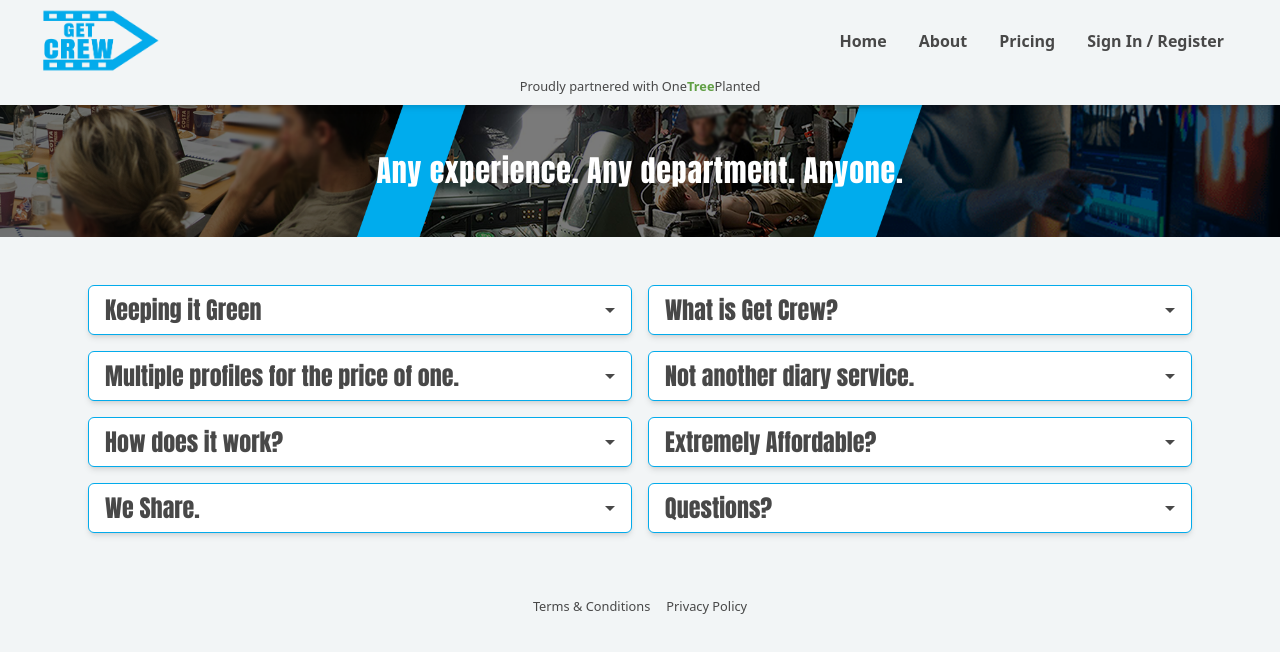
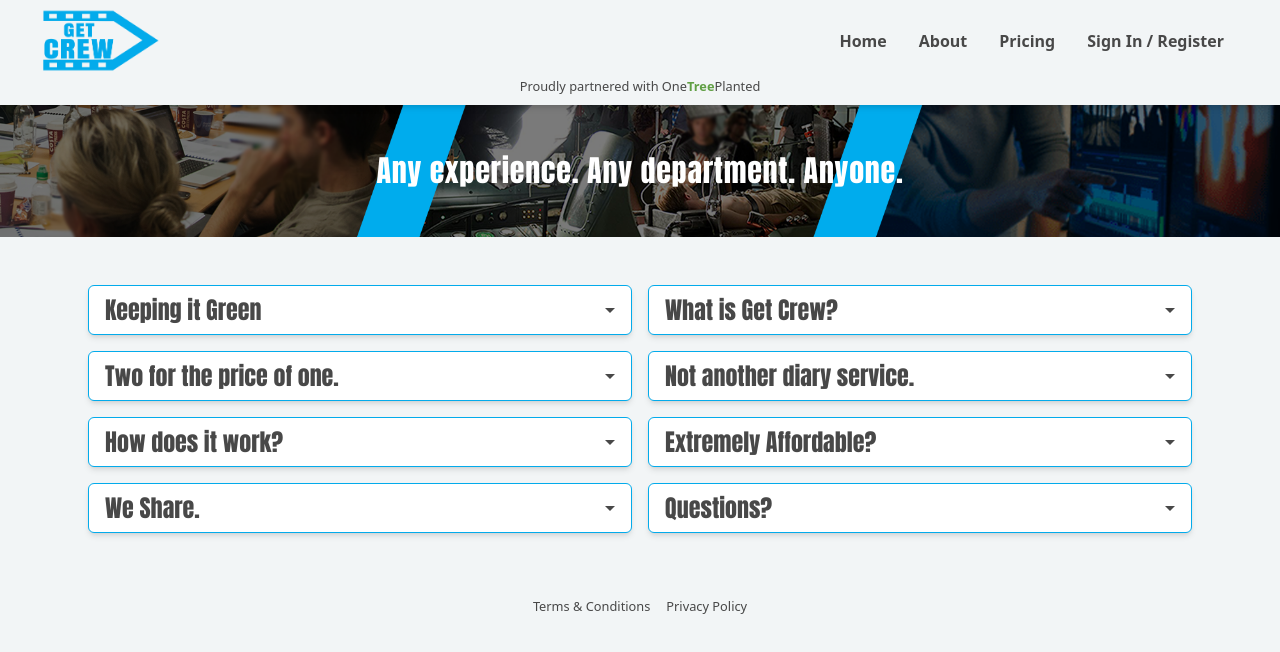
Before and after one commit to sdbxsdb/we-are-crew, a Next.js app: page /about in a window 1280 px wide. Shown: the top 652 px of the page. Built offline with nearby package versions, Linux system fonts and the light colour scheme; no server answers; the database is empty.

Commit message:
changing wording in about page

```diff
--- a/pages/about.js
+++ b/pages/about.js
@@ -98,13 +98,16 @@ const about = () => {
               </Accordion>
             </div>
             <div className="px-4 md:px-12 flex flex-col md:flex-row gap-x-4 gap-y-4">
-              <Accordion title="Multiple profiles for the price of one.">
+              <Accordion title="Two for the price of one.">
                 <p>
                   {" "}
                   If you want to list yourself as an individual and your company
                   or if you&apos;re an Accountant training to be a Stunt Person
-                  and we&apos;ll add another profile to your account at no extra
+                  you can add another profile to your account at no extra
                   cost!
+                  <br />
+                  <br />
+                  Two profiles for the price of one.
                   <br />
                   <br />
                   Just get in touch at
@@ -117,7 +120,7 @@ const about = () => {
                     {" "}
                     crew@getcrew.pro{" "}
                   </a>
-                  .
+                  and we&apos;ll talk you through the process.
                   <br />
                   <br />
                 </p>
```
